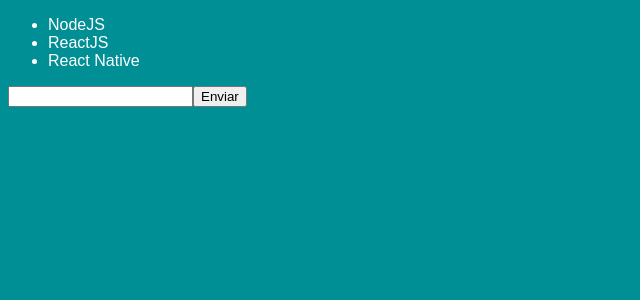
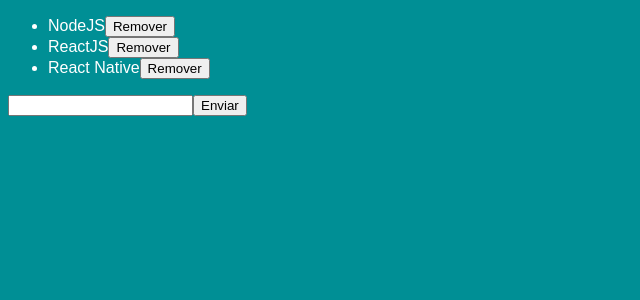
Before and after one commit to cogumm/GoStack, a React app in the folder Conceitos/Introdução ao React/: page / in a window 1280 px wide. Shown: the top 300 px of the page, without its empty margins (0-640 px from the left). Built offline with nearby package versions, Linux system fonts and the light colour scheme.

Commit message:
Introdução ao React: Removendo itens do estado

```diff
--- a/Conceitos/Introdução ao React/src/components/TechList.js
+++ b/Conceitos/Introdução ao React/src/components/TechList.js
@@ -10,6 +10,7 @@
         this.setState({ newTech: e.target.value });
     };
 
+    // Função de "adicionar"
     handleSubmit = e => {
         e.preventDefault();
 
@@ -21,13 +22,27 @@
         });
     };
 
+    // Função de delete
+    handleDelete = tech => {
+        //console.log(tech);
+        this.setState({ techs: this.state.techs.filter(t => t !== tech) });
+    };
+
     render() {
         return (
             // Tag sem nome "fragment" <>
             <form onSubmit={this.handleSubmit}>
                 <ul>
                     {this.state.techs.map(tech => (
-                        <li key={tech}>{tech}</li>
+                        <li key={tech}>
+                            {tech}
+                            <button
+                                onClick={() => this.handleDelete(tech)}
+                                type="button"
+                            >
+                                Remover
+                            </button>
+                        </li>
                     ))}
                 </ul>
                 <input
```
